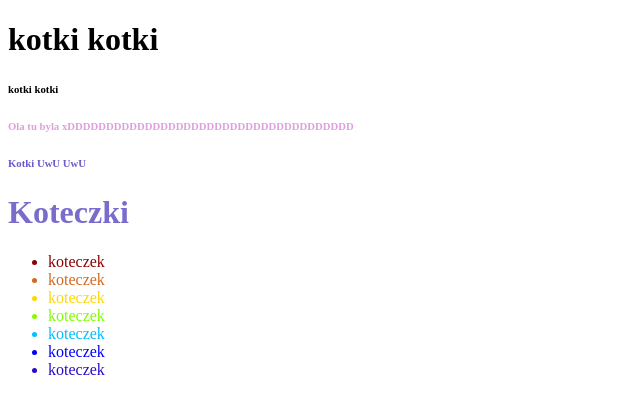
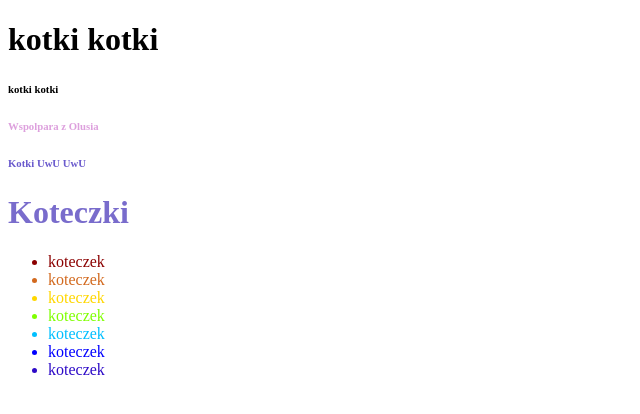
Before and after one commit to 1i-2022-Marta-10/26.09.2024-JS-pai, a plain HTML site: page index.html in a window 1280 px wide. Shown: the whole page, without its empty margins (0-640 px from the left). Drawn offline with Linux system fonts and the light colour scheme.

Commit message:
change tekst

```diff
--- a/index.html
+++ b/index.html
@@ -8,7 +8,7 @@
     <h1>kotki kotki</h1>
     <h6>kotki kotki</h6>
 
-    <h6 style="color:plum">Ola tu byla xDDDDDDDDDDDDDDDDDDDDDDDDDDDDDDDDDDDDD</h6>
+    <h6 style="color:plum">Wspolpara z Olusia</h6>
     <h6 style="color:slateblue">Kotki UwU UwU</h6>
 
     <h1 style="color:rgb(121, 108, 204)">Koteczki</h1>
@@ -23,6 +23,5 @@
         <li style="color:rgb(45, 10, 199)">koteczek</li>
     </ul>
 
-
 </body>
 </html>
```
